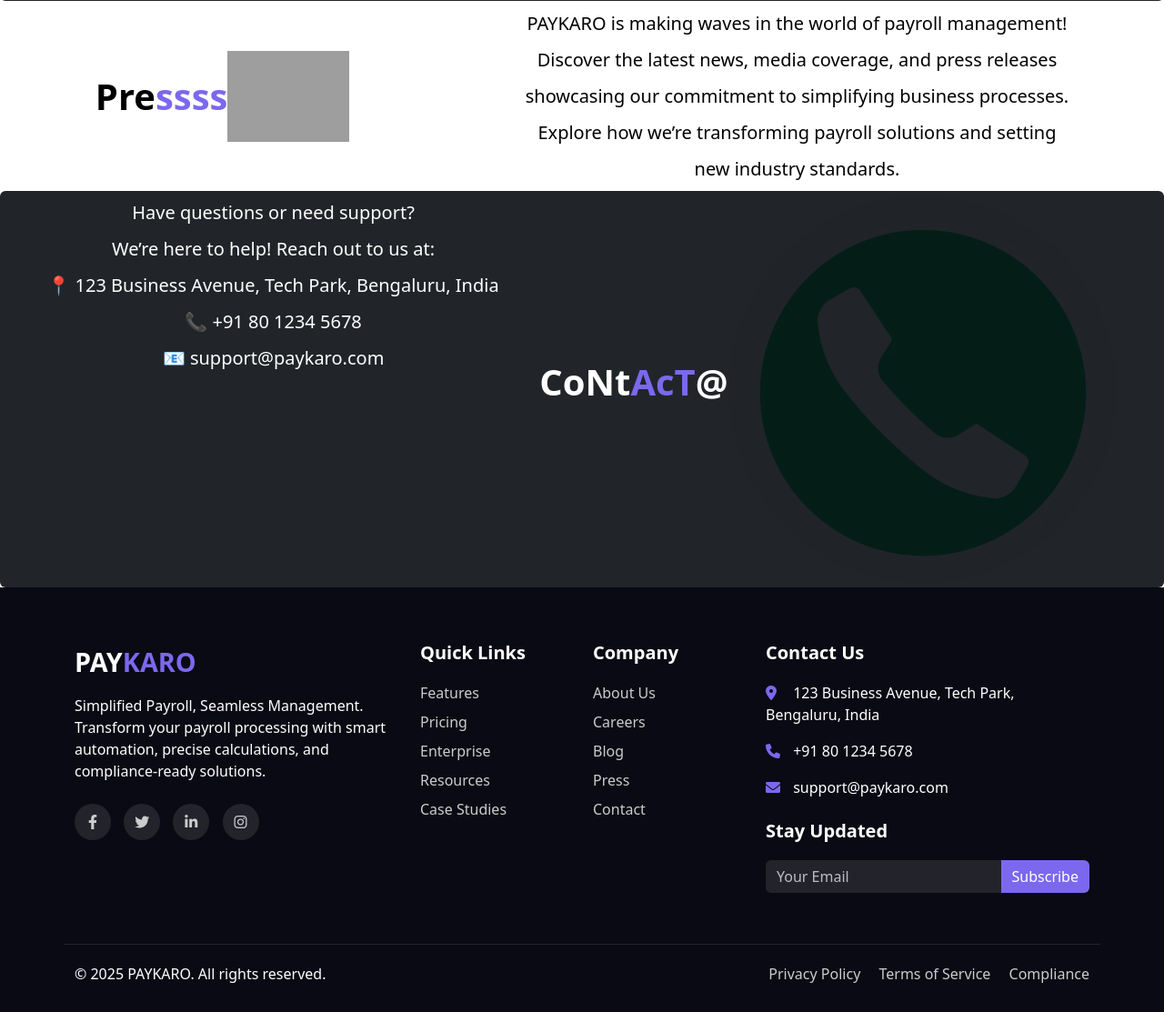
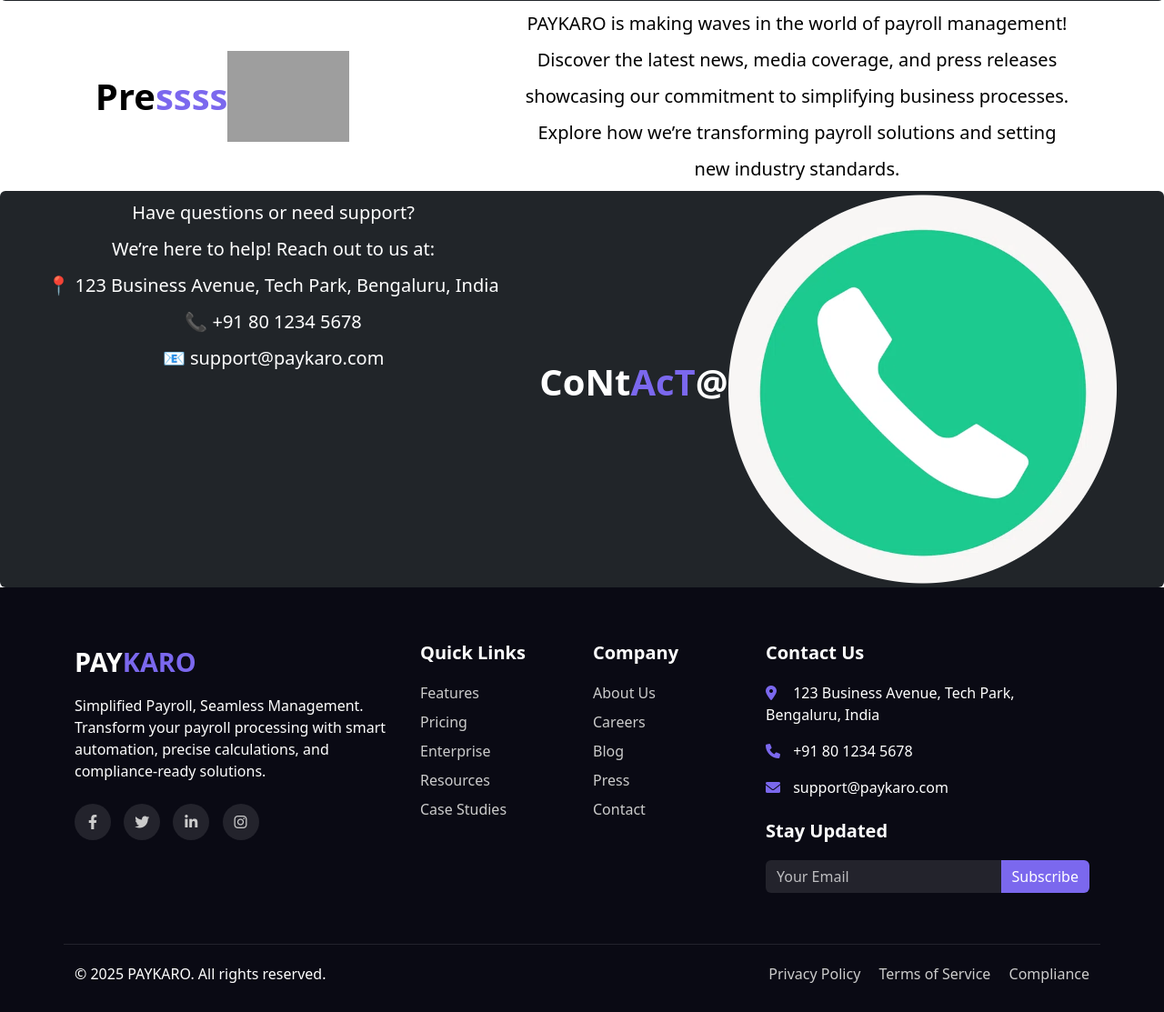
Before and after one commit to Ravi-Teja-S/PAYKARO, a Django app: page /about/ in a window 1280 px wide. Shown: the part 903-2016 px from the top of the page at 91% size. Run offline with Django 5.2, Linux system fonts and the light colour scheme; grey boxes are pictures that could not be loaded.

Commit message:
Update about.html

```diff
--- a/mysite/templates/about.html
+++ b/mysite/templates/about.html
@@ -73,7 +73,7 @@ Join thousands of businesses embracing the future of payroll management.</br> Ge
     </div>
      <div class="d-flex align-items-center">
         <p class=" fs-1"  >CoNt<span class="highlight">AcT</span>@</p>
-        <img src="{% static 'images/phone.png' %}" style="height:150 px; mix-blend-mode: multiply;">
+        <img src="{% static 'images/phone.png' %}" style="height:150 px">
     </div>
   </div>
 {% endblock %}
```
